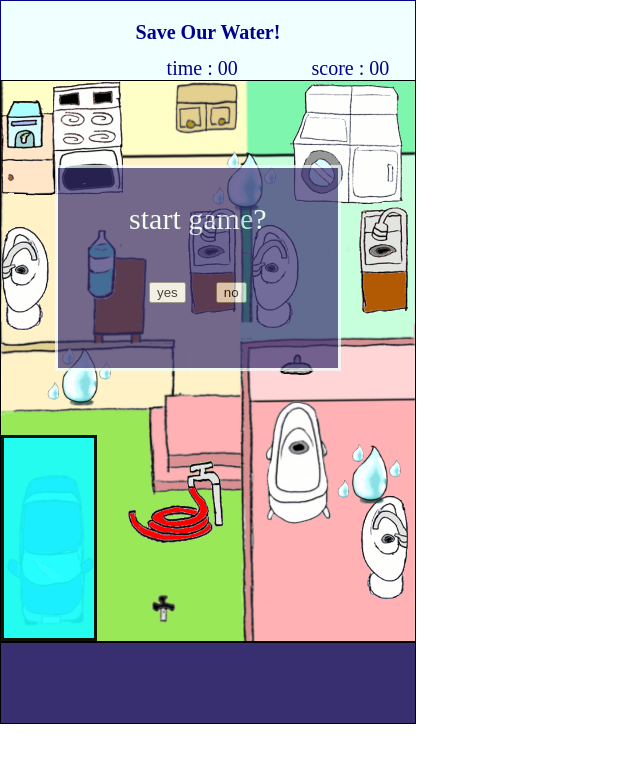
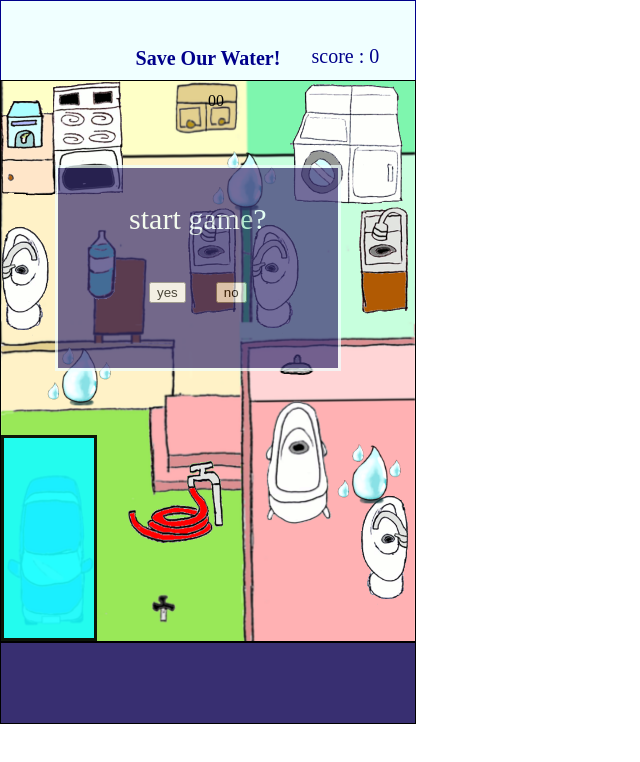
Before and after one commit to A-Plus-Team/A-Plus-Team.github.io, a plain HTML site: page game_page.html in a window 1280 px wide. Shown: the whole page, without its empty margins (0-640 px from the left). Drawn offline with Linux system fonts and the light colour scheme; no server answers.

Commit message:
Update game_page.html

```diff
--- a/game_page.html
+++ b/game_page.html
@@ -9,20 +9,21 @@
 The source code of this webpage contains a game.
 programmer: Jaeheon Jung
 art asset designer : Jaeheon Jung
-
 The method of the game :
 A user has to turn off the faucets that are randomely turned on and takes items
 to save water.
 
 2018 All copyright reserved
 
-mp3 resource : www.soundjay.com/
+sound resource : www.soundjay.com/
+
+
 -->
 
     <div id = "title">
-        <p><b>Save Our Water!</b></p>
-        <div id="time" style="position:absolute; top:70%; left:40%;">time : 00</div>
-        <div id="score" style="position:absolute; top:70%; left:75%">score : 00</div>
+        <br><br>
+        <b>Save Our Water!</b>
+        <div id="score" style="position:absolute; top:55%; left:75%;">score : 0</div>
     </div>
 
     <audio id="audio1"><source src="https://www.soundjay.com/nature/sounds/lake-waves-lapping-on-the-shore-02.mp3" type="audio/mpeg" /></audio>
@@ -30,6 +31,7 @@ mp3 resource : www.soundjay.com/
     <audio id="audio0"><source src="https://www.soundjay.com/free-music/sounds/heart-of-the-sea-01.mp3" type="audio/mpeg" /></audio>
 
     <div id="base">
+    <div id="time" style="position:absolute; top:2%; left:50%;">00</div>
     <img id="blocks0" src="./game_images/stove2.gif" ontouchstart="blockFunction(event)"/>
     <img id="blocks1" src="./game_images/laundry1.gif" ontouchstart="blockFunction(event)"/>
     <img id="blocks2" src="./game_images/sesu2.gif" ontouchstart="blockFunction(event)"/>
@@ -226,7 +228,7 @@ mp3 resource : www.soundjay.com/
                 time += 1;
             }
 
-            document.getElementById("time").innerHTML = "time : " + time;}, 1000);
+            document.getElementById("time").innerHTML = time;}, 1000);
             setInterval(function(){
             if(waterLevel > 200){
                 waterLevel = 200;
@@ -312,5 +314,6 @@ mp3 resource : www.soundjay.com/
         }
     </script>
 
+
 </body>
 </html>
```
